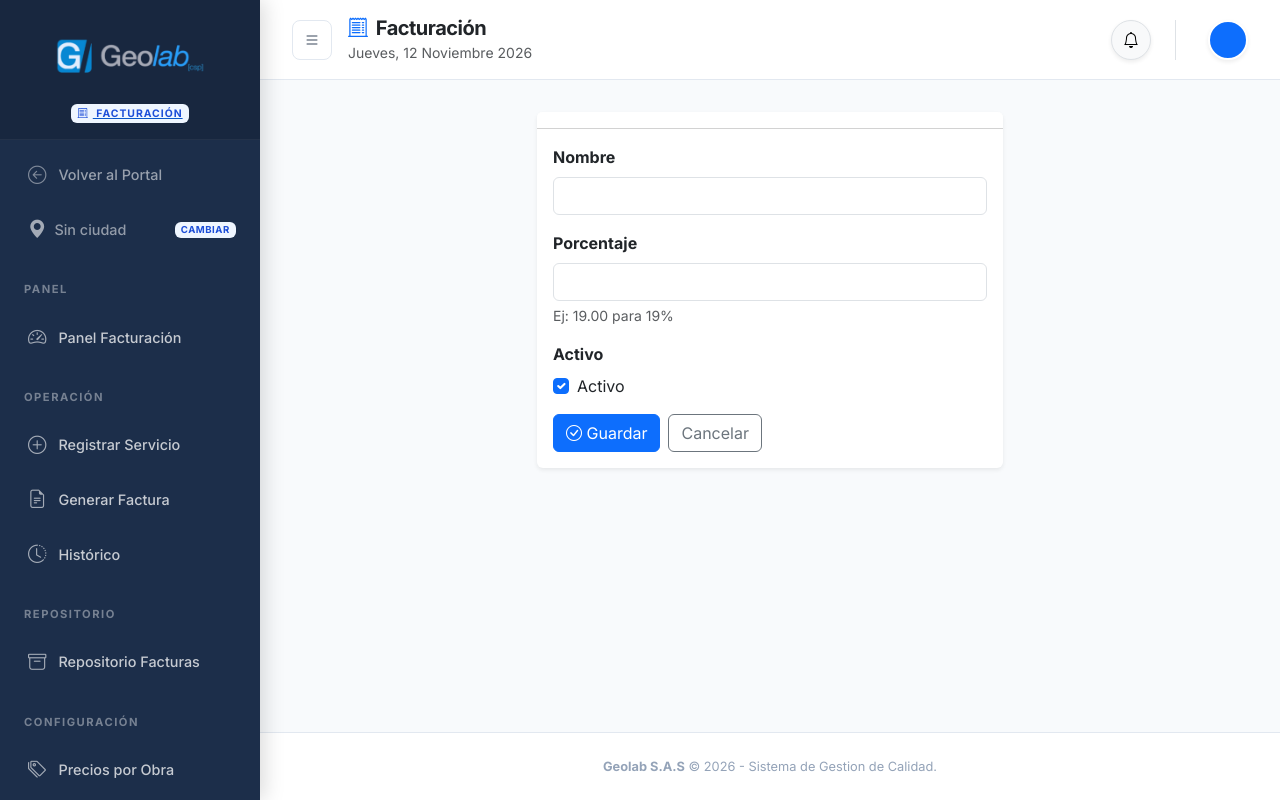
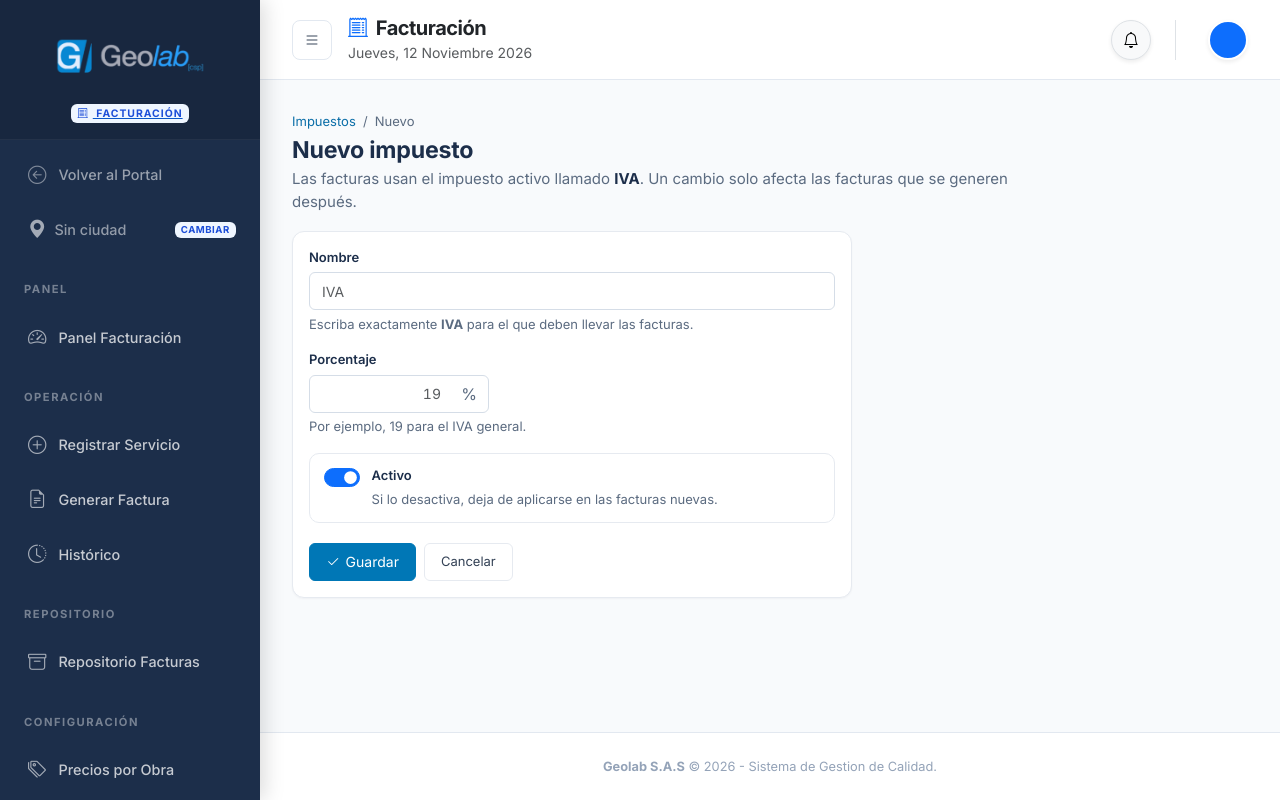
Before and after one commit to Santiago-caicedo/Geolab_master, a Django app: template templates/facturacion/impuesto_form.html in a window 1280 px wide. Run offline with Django 5.2, Linux system fonts and the light colour scheme; the template is opened without the code that fills it: values that come from a table or form of the project are taken from there, others are empty; parts of the project's set-up code (start-up, migrations or seed data) failed here and were passed over; some libraries are stand-ins or nearby versions.

Commit message:
Facturacion: impuestos con el diseno del modulo
- Lista: dice con que IVA salen las facturas nuevas, marca el IVA en uso
  (el activo mas antiguo, como generar_factura) y avisa si no hay IVA o si
  hay varios activos.
- Formulario: ayudas por campo, porcentaje con "%", interruptor de activo
  (la etiqueta salia dos veces) y errores bajo cada campo.

Co-Authored-By: Claude Opus 5.5 <noreply@anthropic.com>

```diff
--- a/templates/facturacion/impuesto_form.html
+++ b/templates/facturacion/impuesto_form.html
@@ -1,44 +1,83 @@
 {% extends 'base_facturacion.html' %}
-{% block title %}{{ titulo }}{% endblock %}
+{% block title %}{% if form.instance.pk %}Editar impuesto{% else %}Nuevo impuesto{% endif %}{% endblock %}
+
+{% block extra_css %}
+<style>
+.imp-form { max-width: 560px; }
+.imp-form .fx-campo { margin-bottom: 1rem; }
+.imp-form .ayuda { font-size: .8125rem; color: var(--muted); margin-top: .3rem; }
+.imp-form .error { font-size: .8125rem; color: var(--rojo); margin-top: .3rem; }
+.imp-form .is-invalid { border-color: var(--rojo); }
+.imp-pct-campo { position: relative; max-width: 180px; }
+.imp-pct-campo input { padding-right: 2rem; text-align: right; font-variant-numeric: tabular-nums; }
+.imp-pct-campo span { position: absolute; right: .75rem; top: 50%; transform: translateY(-50%); color: var(--muted); pointer-events: none; }
+.imp-switch { display: flex; gap: .75rem; align-items: flex-start; padding: .75rem .9rem; border: 1px solid var(--line); border-radius: 10px; }
+.imp-switch .form-check-input { margin: .15rem 0 0; width: 2.2em; height: 1.2em; cursor: pointer; flex: none; }
+.imp-switch label { font-weight: 600; color: var(--ink); font-size: .875rem; cursor: pointer; margin: 0; }
+.imp-switch .ayuda { margin-top: .1rem; }
+.imp-botones { display: flex; gap: .5rem; padding-top: .25rem; }
+.imp-botones .btn { font-size: .875rem; min-height: 38px; padding: .4rem 1rem; display: inline-flex; align-items: center; gap: .35rem; }
+</style>
+{% endblock %}
 
 {% block content %}
-<div class="row justify-content-center">
-    <div class="col-md-6">
-        <div class="card border-0 shadow-sm">
-            <div class="card-header bg-white">
-                <h4 class="mb-0">{{ titulo }}</h4>
+<div class="fx">
+    <nav class="fx-migas" aria-label="Ruta">
+        <a href="{% url 'lista_impuestos' %}">Impuestos</a>
+        <span aria-hidden="true">/</span>
+        <span>{% if form.instance.pk %}{{ form.instance.nombre }}{% else %}Nuevo{% endif %}</span>
+    </nav>
+    <header class="fx-head">
+        <div>
+            <h1 class="fx-titulo">{% if form.instance.pk %}Editar {{ form.instance.nombre }}{% else %}Nuevo impuesto{% endif %}</h1>
+            <p class="fx-sub">Las facturas usan el impuesto activo llamado <strong>IVA</strong>. Un cambio solo afecta las facturas que se generen después.</p>
+        </div>
+    </header>
+
+    <form method="post" class="fx-panel imp-form">
+        {% csrf_token %}
+        <div class="fx-panel-body">
+            {% if form.non_field_errors %}
+            <div class="fx-aviso rojo" role="alert"><i class="bi bi-x-circle-fill" aria-hidden="true"></i><div>{{ form.non_field_errors|join:" " }}</div></div>
+            {% endif %}
+
+            <div class="fx-campo">
+                <label for="{{ form.nombre.id_for_label }}">Nombre</label>
+                <input type="text" name="{{ form.nombre.html_name }}" id="{{ form.nombre.id_for_label }}" value="{{ form.nombre.value|default:'' }}"
+                       class="form-control{% if form.nombre.errors %} is-invalid{% endif %}" maxlength="50" required placeholder="IVA"
+                       {% if form.nombre.errors %}aria-describedby="err-nombre"{% endif %}>
+                {% if form.nombre.errors %}<div class="error" id="err-nombre">{{ form.nombre.errors.0 }}</div>
+                {% else %}<div class="ayuda">Escriba exactamente <strong>IVA</strong> para el que deben llevar las facturas.</div>{% endif %}
             </div>
-            <div class="card-body">
-                <form method="post">
-                    {% csrf_token %}
-                    {% for field in form %}
-                    <div class="mb-3">
-                        <label class="form-label fw-bold">{{ field.label }}</label>
-                        {% if field.field.widget.input_type == 'checkbox' %}
-                        <div class="form-check">
-                            {{ field }}
-                            <label class="form-check-label">{{ field.label }}</label>
-                        </div>
-                        {% else %}
-                        {{ field }}
-                        {% endif %}
-                        {% if field.help_text %}
-                        <div class="form-text">{{ field.help_text }}</div>
-                        {% endif %}
-                        {% if field.errors %}
-                        <div class="text-danger small">{{ field.errors.0 }}</div>
-                        {% endif %}
+
+            <div class="fx-campo">
+                <label for="{{ form.porcentaje.id_for_label }}">Porcentaje</label>
+                <div class="imp-pct-campo">
+                    <input type="number" name="{{ form.porcentaje.html_name }}" id="{{ form.porcentaje.id_for_label }}" value="{{ form.porcentaje.value|default:''|stringformat:'s' }}"
+                           class="form-control{% if form.porcentaje.errors %} is-invalid{% endif %}" step="0.01" min="0" max="100" inputmode="decimal" required placeholder="19"
+                           {% if form.porcentaje.errors %}aria-describedby="err-pct"{% endif %}>
+                    <span aria-hidden="true">%</span>
+                </div>
+                {% if form.porcentaje.errors %}<div class="error" id="err-pct">{{ form.porcentaje.errors.0 }}</div>
+                {% else %}<div class="ayuda">Por ejemplo, 19 para el IVA general.</div>{% endif %}
+            </div>
+
+            <div class="fx-campo">
+                <div class="imp-switch form-switch">
+                    <input type="checkbox" class="form-check-input" role="switch" name="{{ form.activo.html_name }}" id="{{ form.activo.id_for_label }}"
+                           {% if form.activo.value %}checked{% endif %}>
+                    <div>
+                        <label for="{{ form.activo.id_for_label }}">Activo</label>
+                        <div class="ayuda">Si lo desactiva, deja de aplicarse en las facturas nuevas.</div>
                     </div>
-                    {% endfor %}
-                    <div class="d-flex gap-2">
-                        <button type="submit" class="btn btn-primary">
-                            <i class="bi bi-check-circle"></i> Guardar
-                        </button>
-                        <a href="{% url 'lista_impuestos' %}" class="btn btn-outline-secondary">Cancelar</a>
-                    </div>
-                </form>
+                </div>
+            </div>
+
+            <div class="imp-botones">
+                <button type="submit" class="btn btn-primary"><i class="bi bi-check2" aria-hidden="true"></i> Guardar</button>
+                <a href="{% url 'lista_impuestos' %}" class="btn btn-fx">Cancelar</a>
             </div>
         </div>
-    </div>
+    </form>
 </div>
 {% endblock %}
```
Also changed, not shown: facturacion/tests.py (+24 -0 lines), facturacion/views.py (+6 -2 lines), templates/facturacion/lista_impuestos.html (+68 -30 lines).
